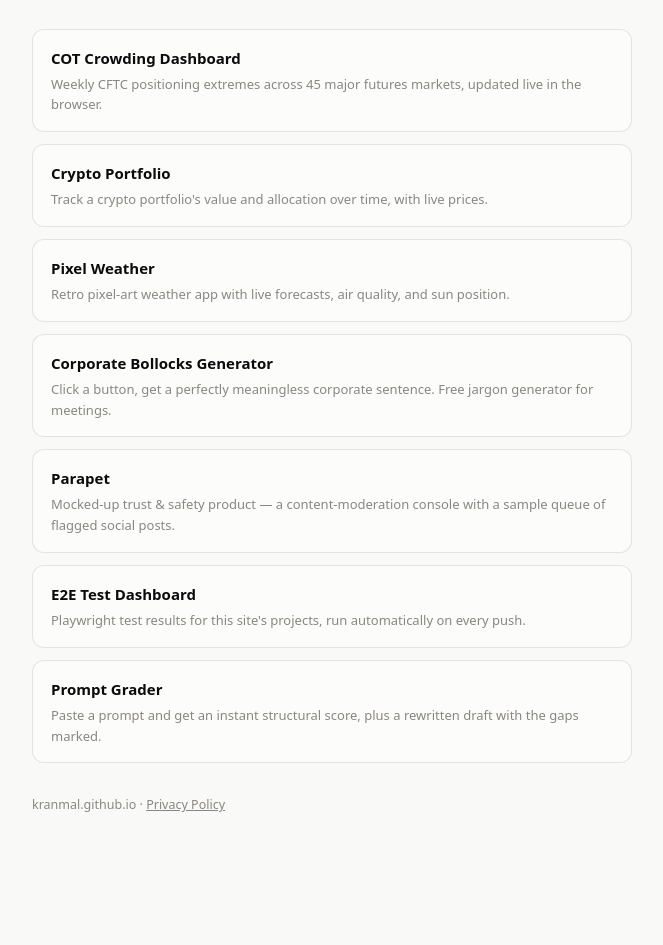
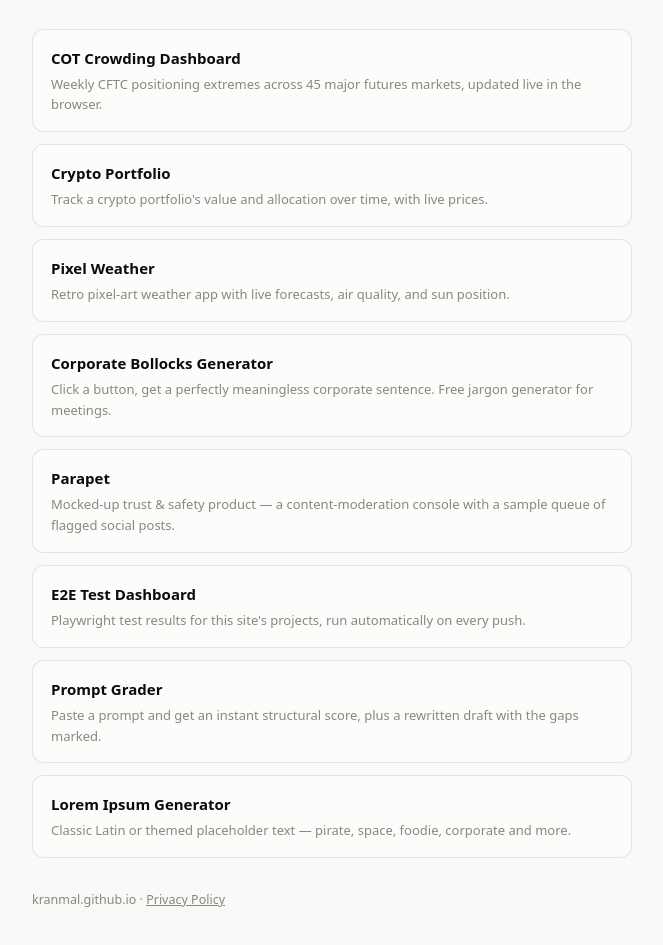
Before and after one commit to kranmal/kranmal.github.io, a plain HTML site: page index.html in a window 1280 px wide. Shown: the part 115-1060 px from the top of the page, without its empty margins (308-971 px from the left). Before the commit the page ends 994 px from the top, so only its background shows below. Drawn offline with Linux system fonts and the light colour scheme.

Commit message:
Add Lorem Ipsum Generator to projects list

```diff
--- a/index.html
+++ b/index.html
@@ -103,6 +103,11 @@
     <p>Paste a prompt and get an instant structural score, plus a rewritten draft with the gaps marked.</p>
   </a>
 
+  <a class="proj" href="https://kranmal.github.io/Vibe_Portfolio_Projects/lorem-ipsum-generator/">
+    <h2>Lorem Ipsum Generator</h2>
+    <p>Classic Latin or themed placeholder text — pirate, space, foodie, corporate and more.</p>
+  </a>
+
   <footer>kranmal.github.io · <a href="privacy.html" style="color:inherit;">Privacy Policy</a></footer>
 </div>
 <script>
```
